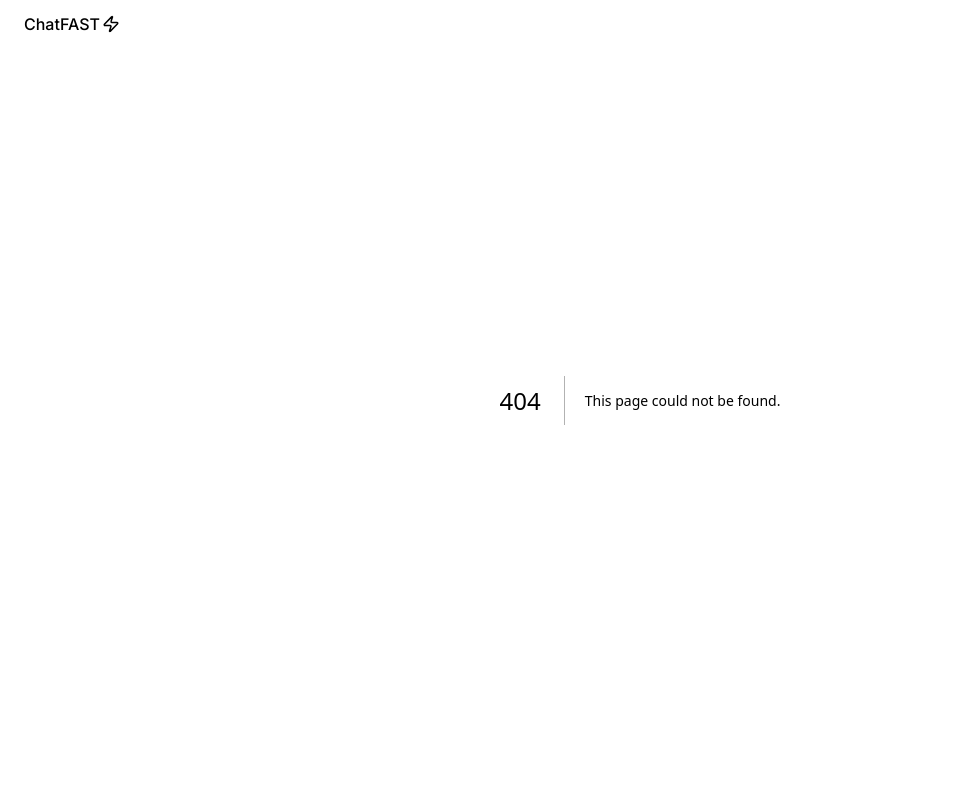
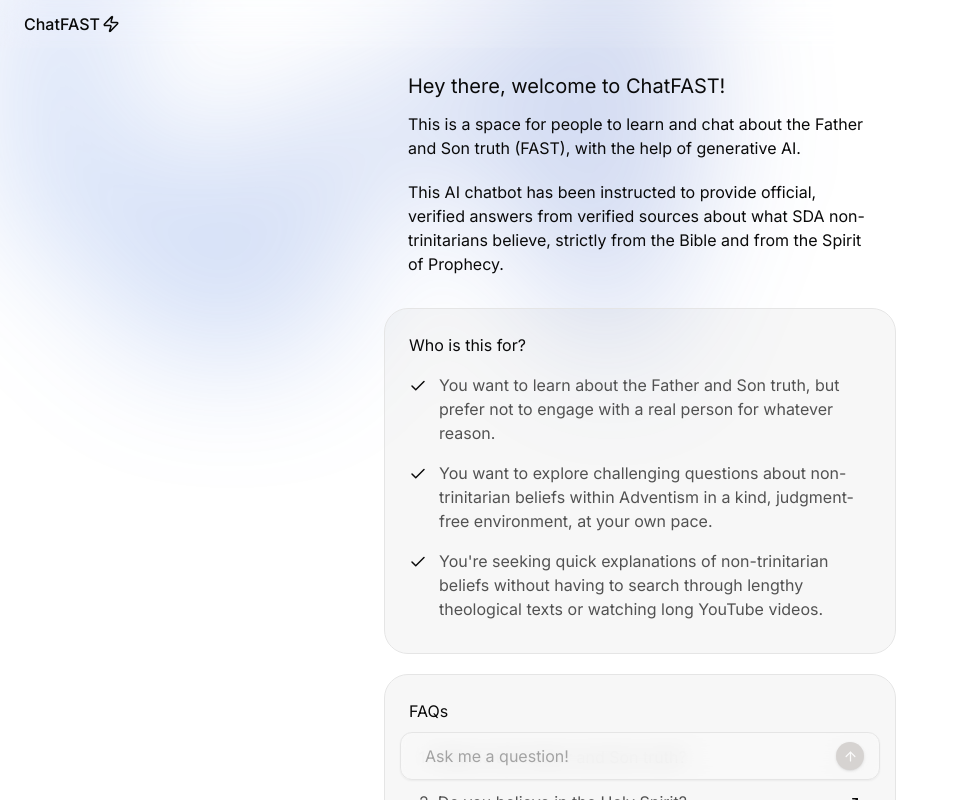
Before and after one commit to joelriveradev/chatfast, a Next.js app: page /chat/1 in a window 1280 px wide. Before the commit this address had no page. Shown: the top 800 px of the page, without its empty margins (0-959 px from the left). Built offline with nearby package versions, Linux system fonts and the light colour scheme.

Commit message:
feat: add chat route

```diff
--- /dev/null
+++ b/src/app/chat/[id]/page.tsx
@@ -0,0 +1,11 @@
+import { Chat } from '@/components/ai/chat'
+import { fetchMessages } from '@/actions/fetchMessages'
+
+interface Props {
+  params: { id: string }
+}
+
+export default async function ChatPage({ params }: Props) {
+  const history = await fetchMessages(params.id)
+  return <Chat id={params.id} history={history} />
+}
```
